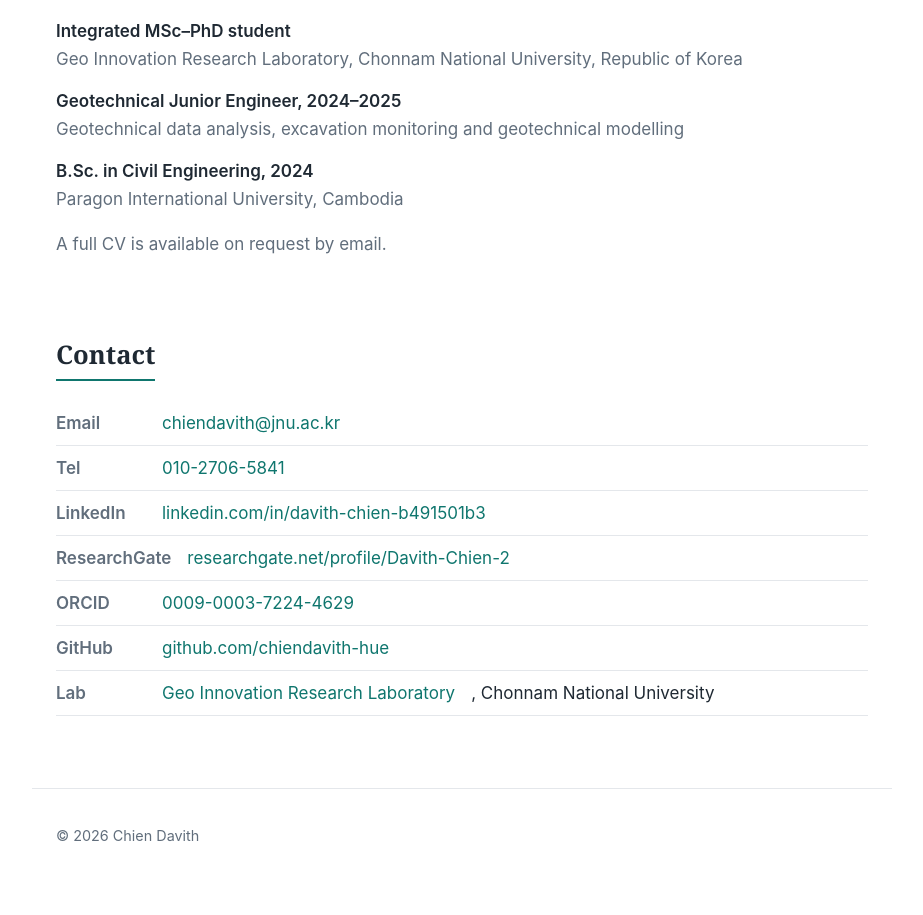
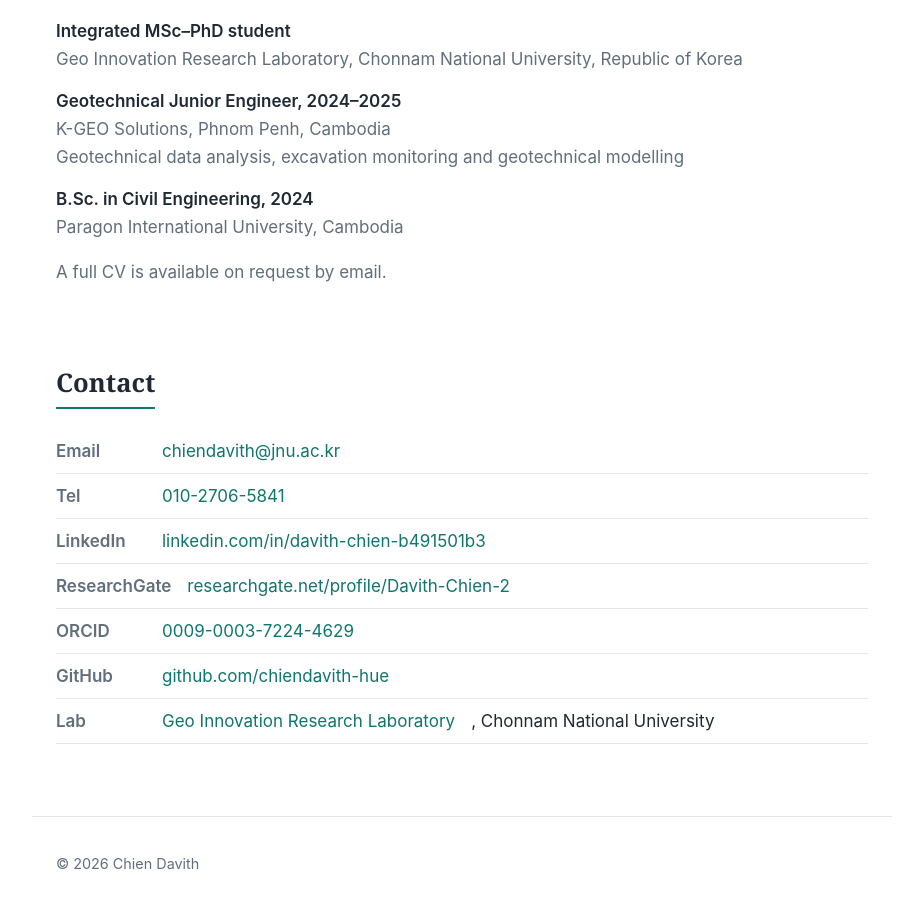
Before and after one commit to chiendavith-hue/chiendavith-hue.github.io, a plain HTML site: page index.html in a window 1280 px wide. Shown: the part 1856-2771 px from the top of the page, without its empty margins (178-1101 px from the left). Before the commit the page ends 2750 px from the top, so only its background shows below. Drawn offline with Linux system fonts and the light colour scheme.

Commit message:
Add employer to CV

```diff
--- a/index.html
+++ b/index.html
@@ -99,7 +99,7 @@
         <dt>Integrated MSc&ndash;PhD student</dt>
         <dd>Geo Innovation Research Laboratory, Chonnam National University, Republic of Korea</dd>
         <dt>Geotechnical Junior Engineer, 2024&ndash;2025</dt>
-        <dd>Geotechnical data analysis, excavation monitoring and geotechnical modelling</dd>
+        <dd>K-GEO Solutions, Phnom Penh, Cambodia<br>Geotechnical data analysis, excavation monitoring and geotechnical modelling</dd>
         <dt>B.Sc. in Civil Engineering, 2024</dt>
         <dd>Paragon International University, Cambodia</dd>
       </dl>
```
